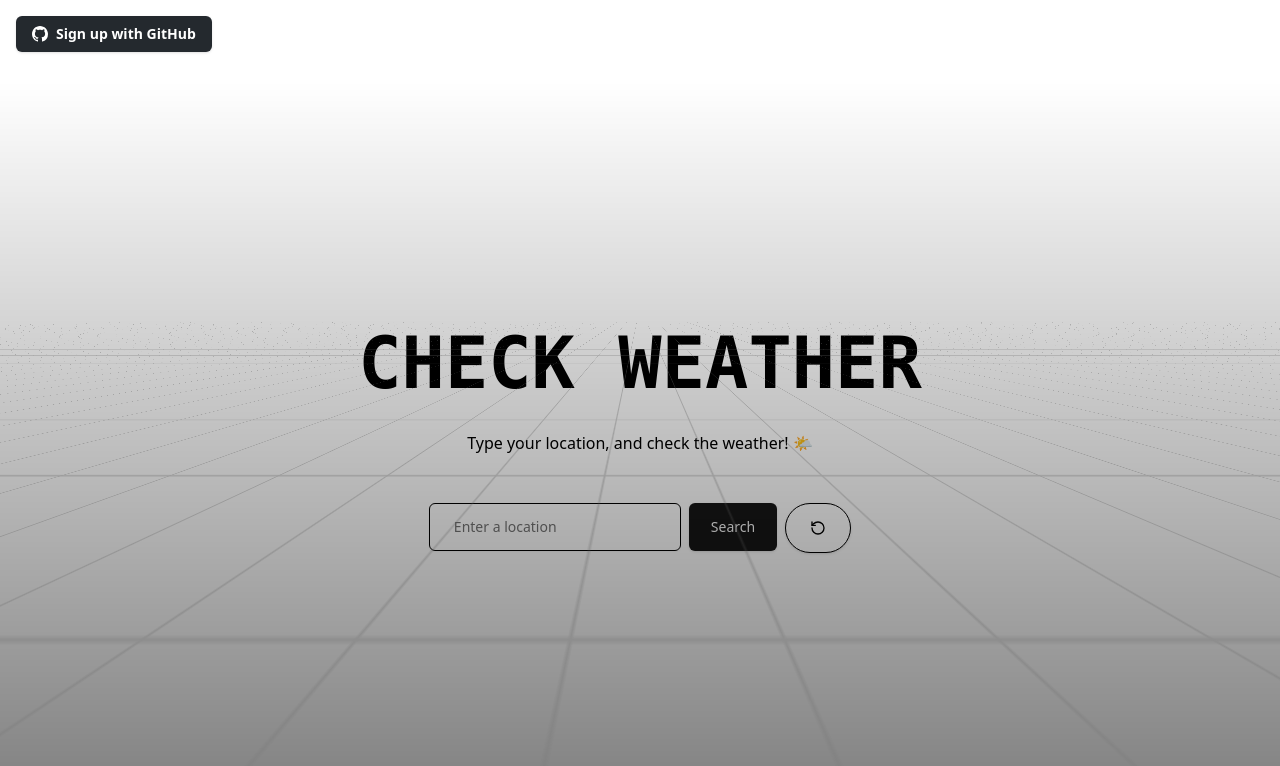
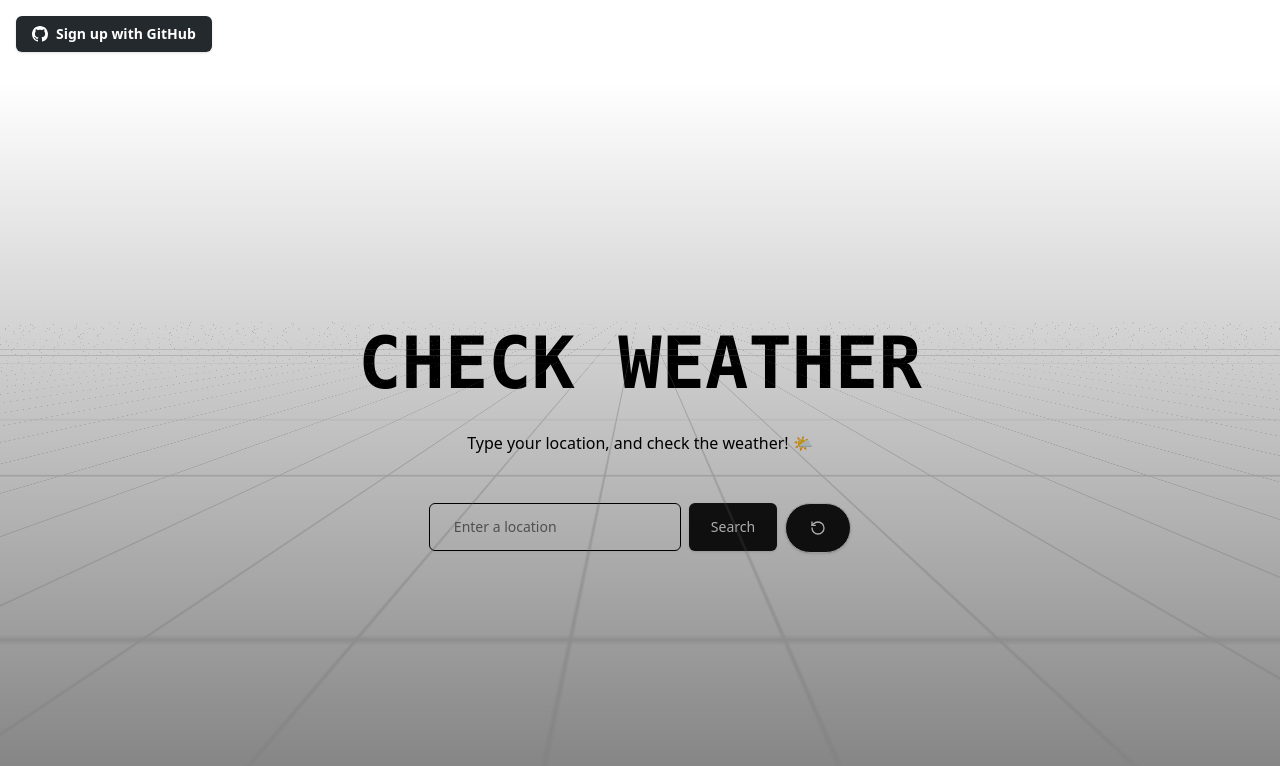
Before and after one commit to GustaDev90/Weather-app, a Next.js app: page / in a window 1280 px wide. Shown: the top 766 px of the page. Built offline with nearby package versions, Linux system fonts and the light colour scheme; no server answers.

Commit message:
Update Main.jsx

```diff
--- a/app/Main.jsx
+++ b/app/Main.jsx
@@ -133,7 +133,7 @@ const Main = () => {
             )}
           </Button>
           <Button
-            className="py-6  bg-white text-black border border-black font-bold px-6 text-sm rounded-full"
+            className="py-6 border font-bold px-6 text-sm rounded-full"
             onClick={handleReset}
           >
             <RotateCcw />
```
